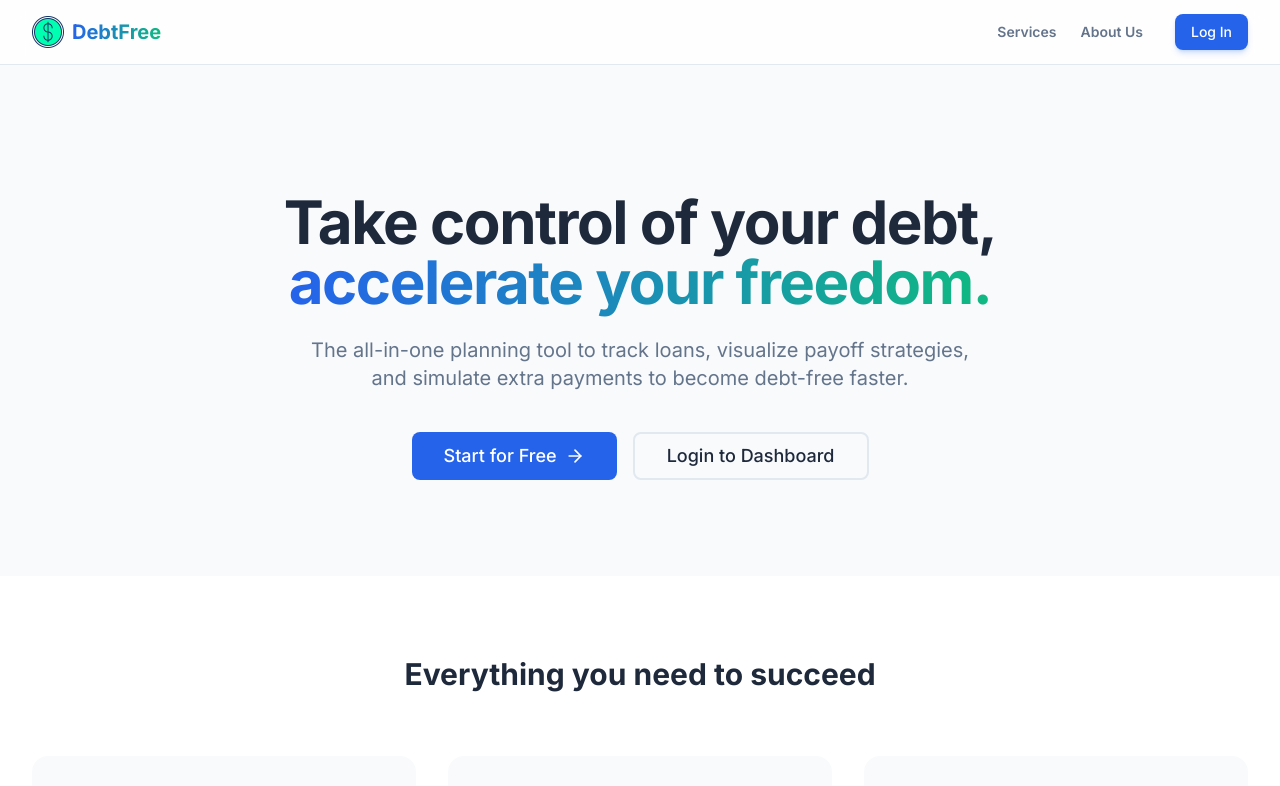
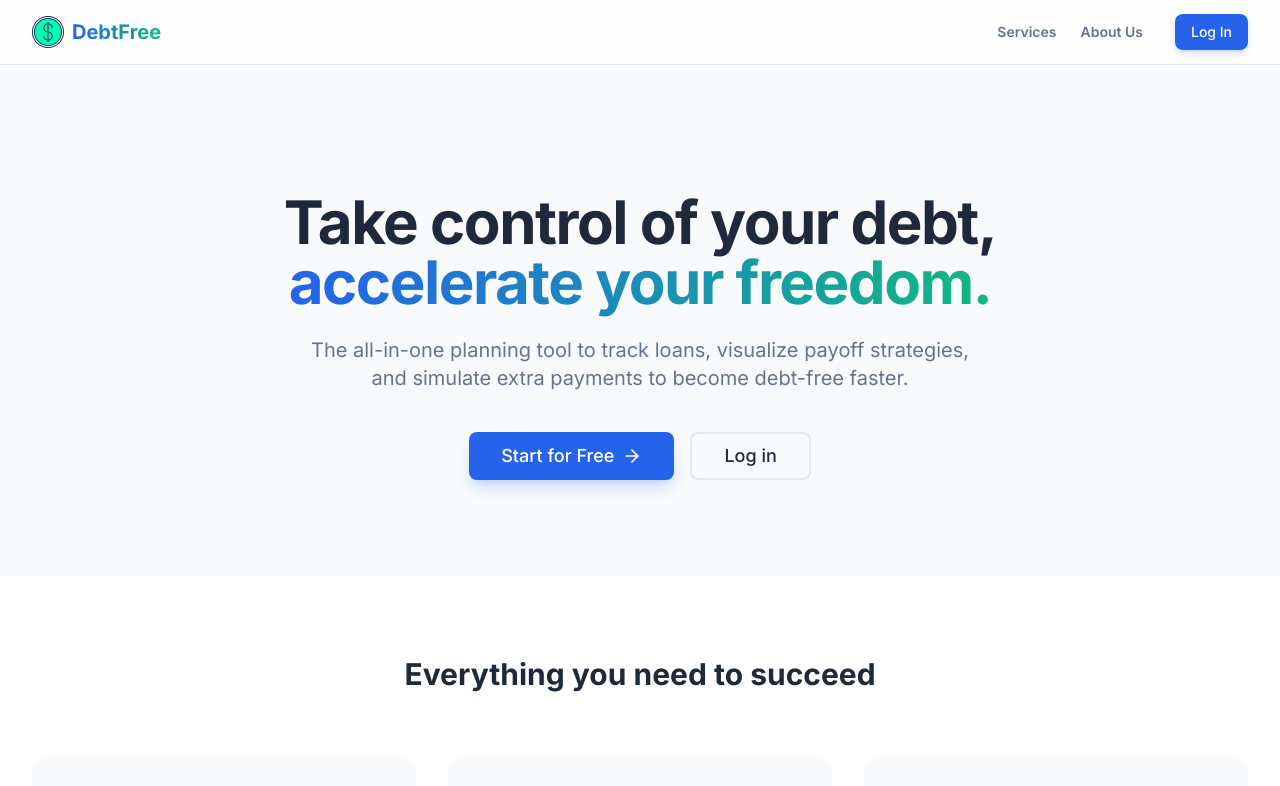
Before and after one commit to Vedant08-blip/DEBT-FREE, a React (Vite) app: page / in a window 1280 px wide. Shown: the top 786 px of the page. Built offline with nearby package versions, Linux system fonts and the light colour scheme.

Commit message:
Updated Landing.jsx For Better Authentication.

```diff
--- a/src/pages/Landing.jsx
+++ b/src/pages/Landing.jsx
@@ -17,16 +17,26 @@ export default function Landing() {
           and simulate extra payments to become debt-free faster.
         </p>
         <div className="flex flex-col sm:flex-row justify-center gap-4">
+          {localStorage.getItem('isAuthenticated') === 'true' ? (
+            <Link to="/dashboard">
+              <Button size="lg" className="w-full sm:w-auto text-lg px-8 shadow-lg shadow-primary/20">
+                Go to Dashboard <ArrowRight className="ml-2 w-5 h-5" />
+              </Button>
+            </Link>
+          ) : (
+            <>
               <Link to="/register">
-            <Button size="lg" className="w-full sm:w-auto text-lg px-8">
+                <Button size="lg" className="w-full sm:w-auto text-lg px-8 shadow-lg shadow-primary/20">
                   Start for Free <ArrowRight className="ml-2 w-5 h-5" />
                 </Button>
               </Link>
               <Link to="/login">
                 <Button variant="outline" size="lg" className="w-full sm:w-auto text-lg px-8">
-              Login to Dashboard
+                  Log in
                 </Button>
               </Link>
+            </>
+          )}
         </div>
       </section>
 
@@ -104,9 +114,15 @@ export default function Landing() {
               </div>
             </div>
             <div className="mt-10">
+              {localStorage.getItem('isAuthenticated') === 'true' ? (
+                <Link to="/dashboard">
+                  <Button size="lg" className="px-8 shadow-lg shadow-primary/30">Go to Dashboard</Button>
+                </Link>
+              ) : (
                 <Link to="/register">
                   <Button size="lg" className="px-8 shadow-lg shadow-primary/30">Create Free Account</Button>
                 </Link>
+              )}
             </div>
           </div>
         </div>
```
Lines whose indentation alone changed are shown as unchanged.
